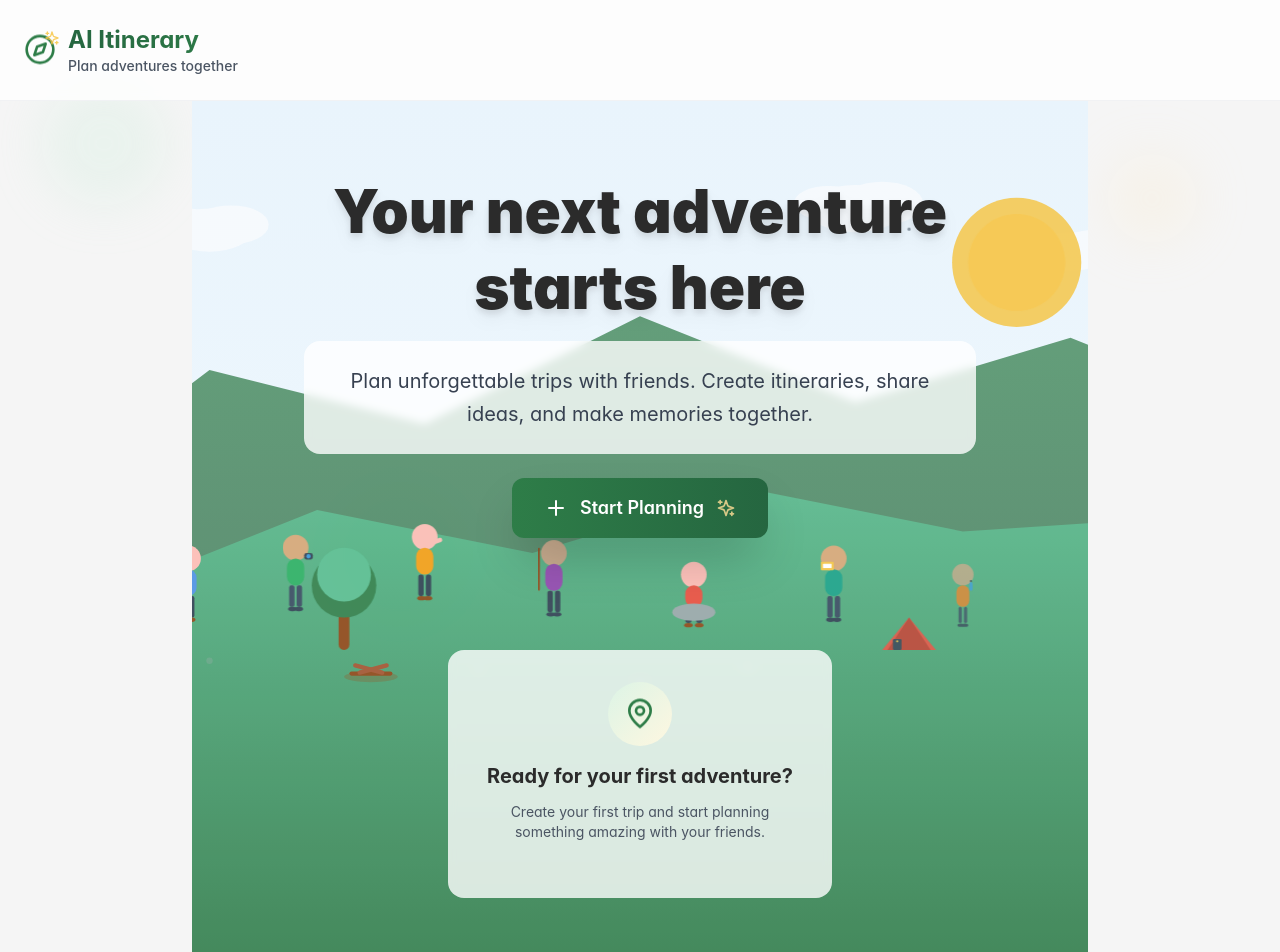
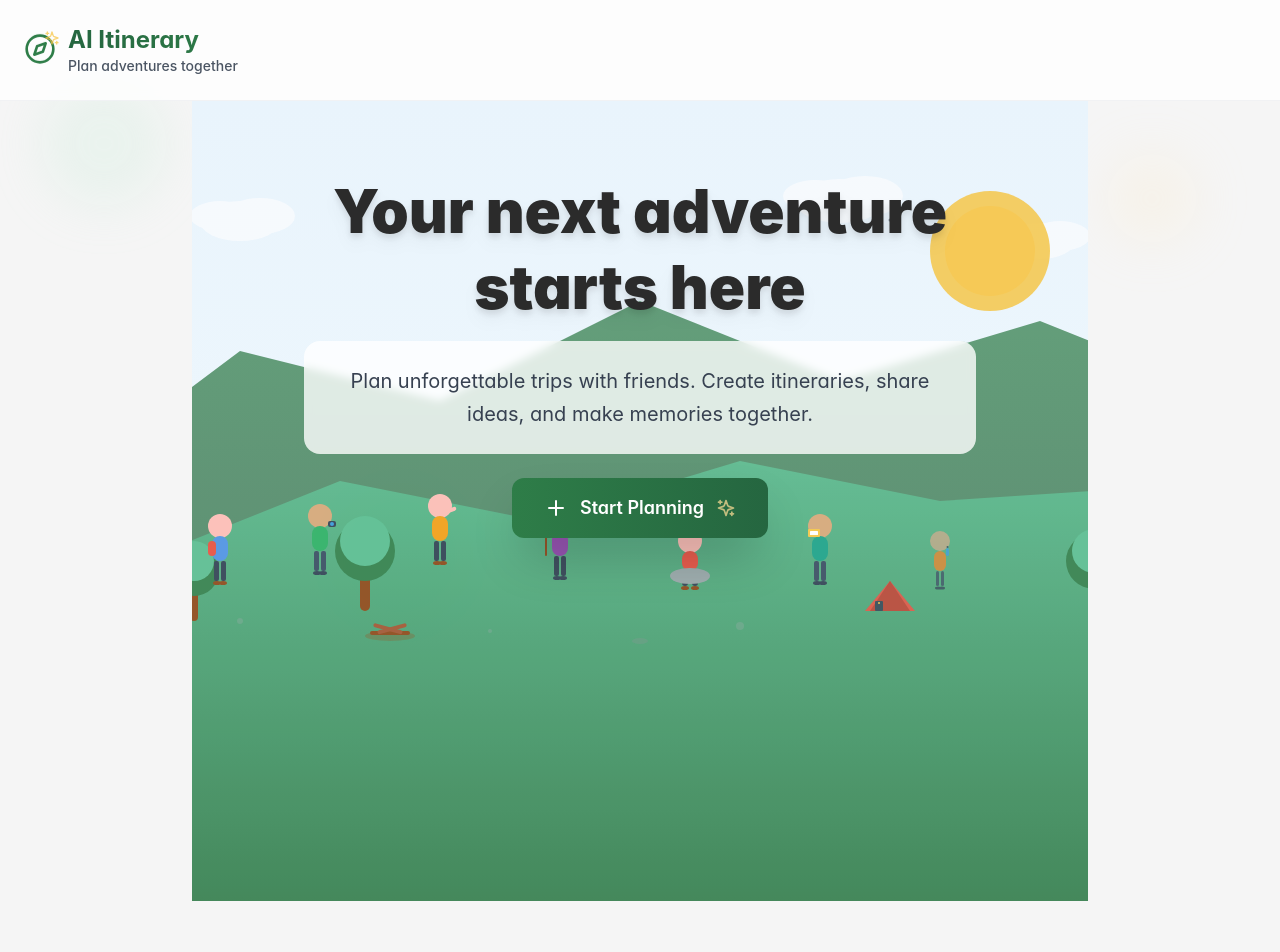
Before and after one commit to MimiLeinbach/Bolt-Hackathon, a React (Vite) app: page / in a window 1280 px wide. Shown: the top 952 px of the page. Built offline with nearby package versions, Linux system fonts and the light colour scheme.

Commit message:
Remove Ready for Adventure Section

```diff
--- a/src/pages/HomePage.tsx
+++ b/src/pages/HomePage.tsx
@@ -98,24 +98,6 @@ export default function HomePage() {
             </div>
           </div>
         )}
-
-        {/* Spacer to push empty state to bottom */}
-        {trips.length === 0 && <div className="flex-1"></div>}
-
-        {/* Empty State - Now at bottom and narrower */}
-        {trips.length === 0 && (
-          <div className="text-center py-16 animate-slide-up">
-            <div className="bg-white/80 backdrop-blur-sm rounded-2xl p-8 max-w-sm mx-auto">
-              <div className="w-16 h-16 mx-auto mb-4 bg-gradient-to-br from-forest-100 to-gold-100 rounded-full flex items-center justify-center">
-                <MapPin className="w-8 h-8 text-forest-500 animate-bounce-gentle" />
-              </div>
-              <h3 className="text-xl font-bold text-charcoal mb-3">Ready for your first adventure?</h3>
-              <p className="text-gray-600 text-sm mb-6">
-                Create your first trip and start planning something amazing with your friends.
-              </p>
-            </div>
-          </div>
-        )}
       </div>
     </div>
   )
```
